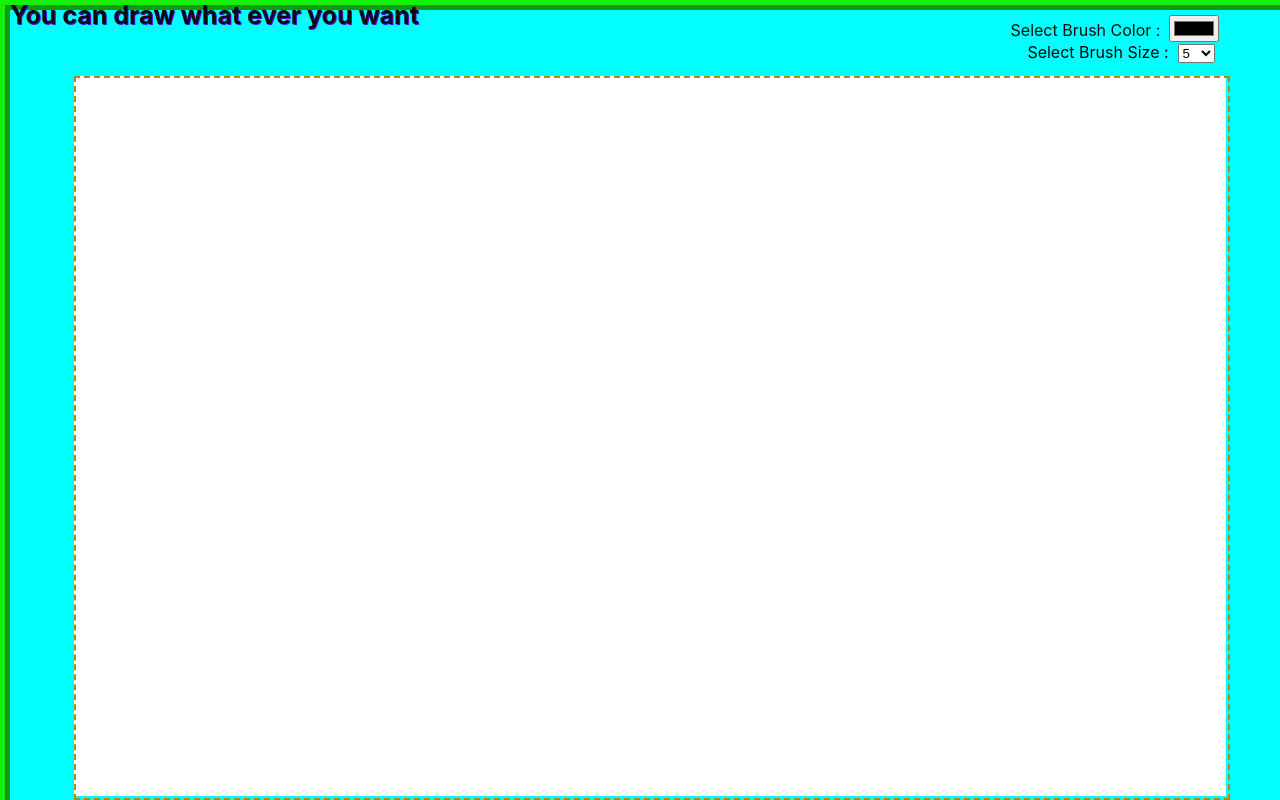
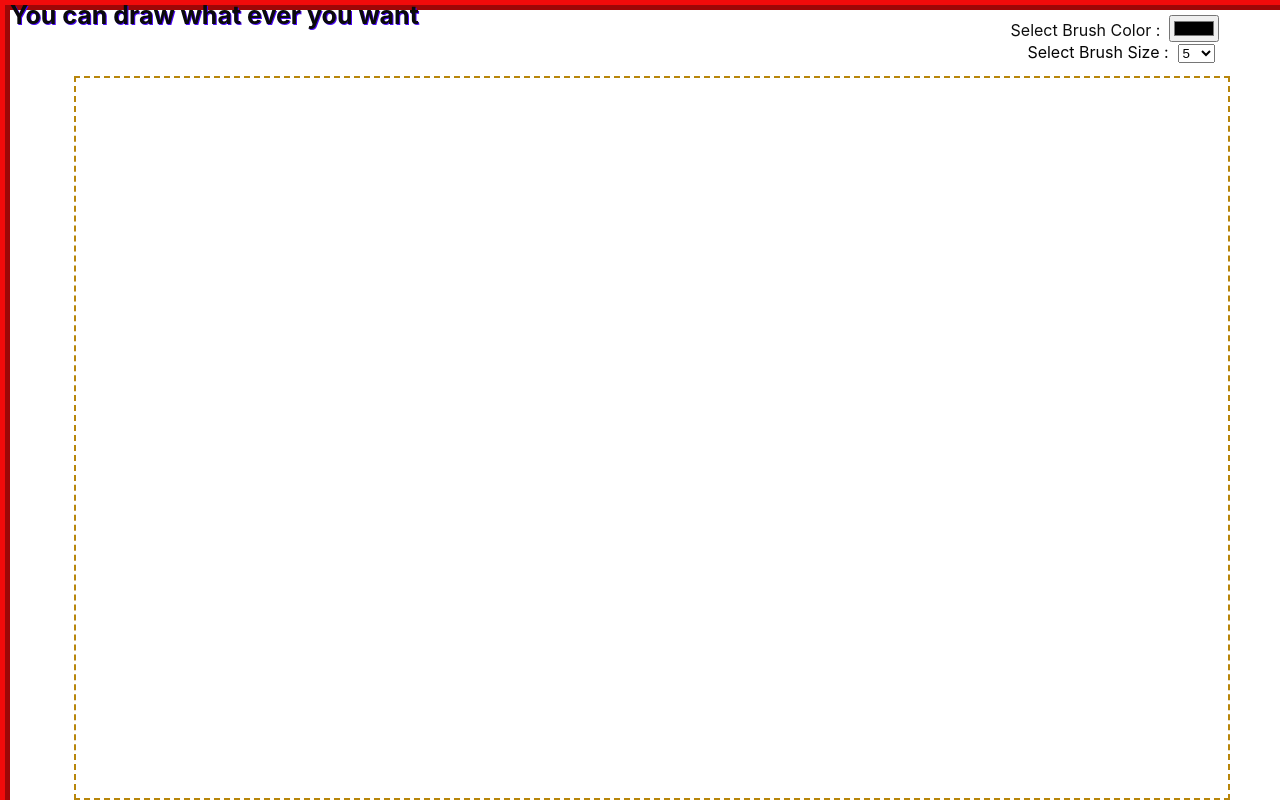
Before and after one commit to vamsikrishnas21/board, a React (Create React App) app in the folder interface/whiteboard/: page / in a window 1280 px wide. Built offline with nearby package versions, Linux system fonts and the light colour scheme.

Commit message:
Add files via upload

```diff
--- a/interface/whiteboard/src/components/layout/style.css
+++ b/interface/whiteboard/src/components/layout/style.css
@@ -2,10 +2,10 @@
   position: fixed;
   width: 100%;
   height: 100%;
-  background-color: aqua;
+
   background-repeat: no-repeat;
   background-size: cover;
-  border: 10px ridge rgb(19, 241, 11);
+  border: 10px ridge rgb(241, 11, 11);
 }
 
 .color-picker-container {
```
